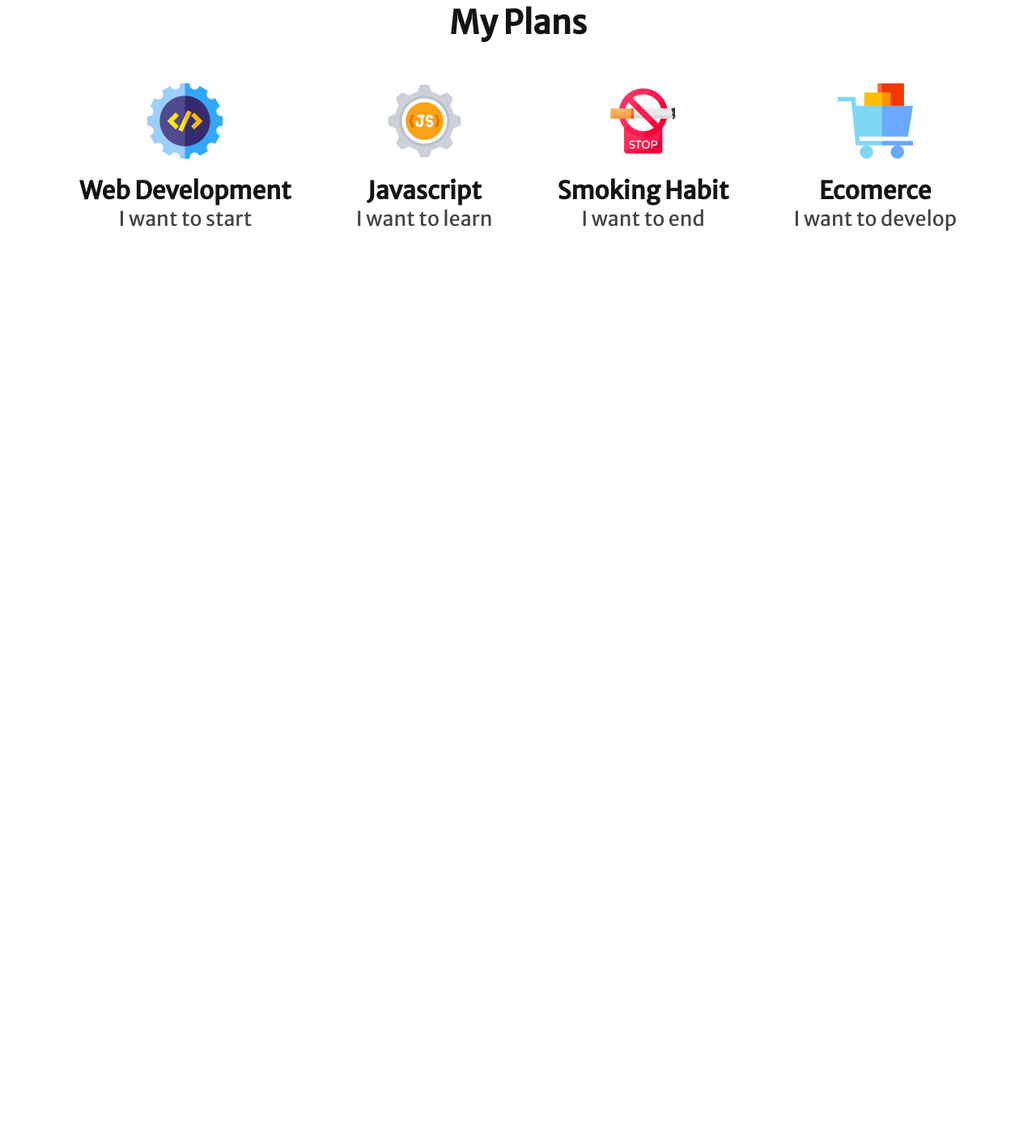
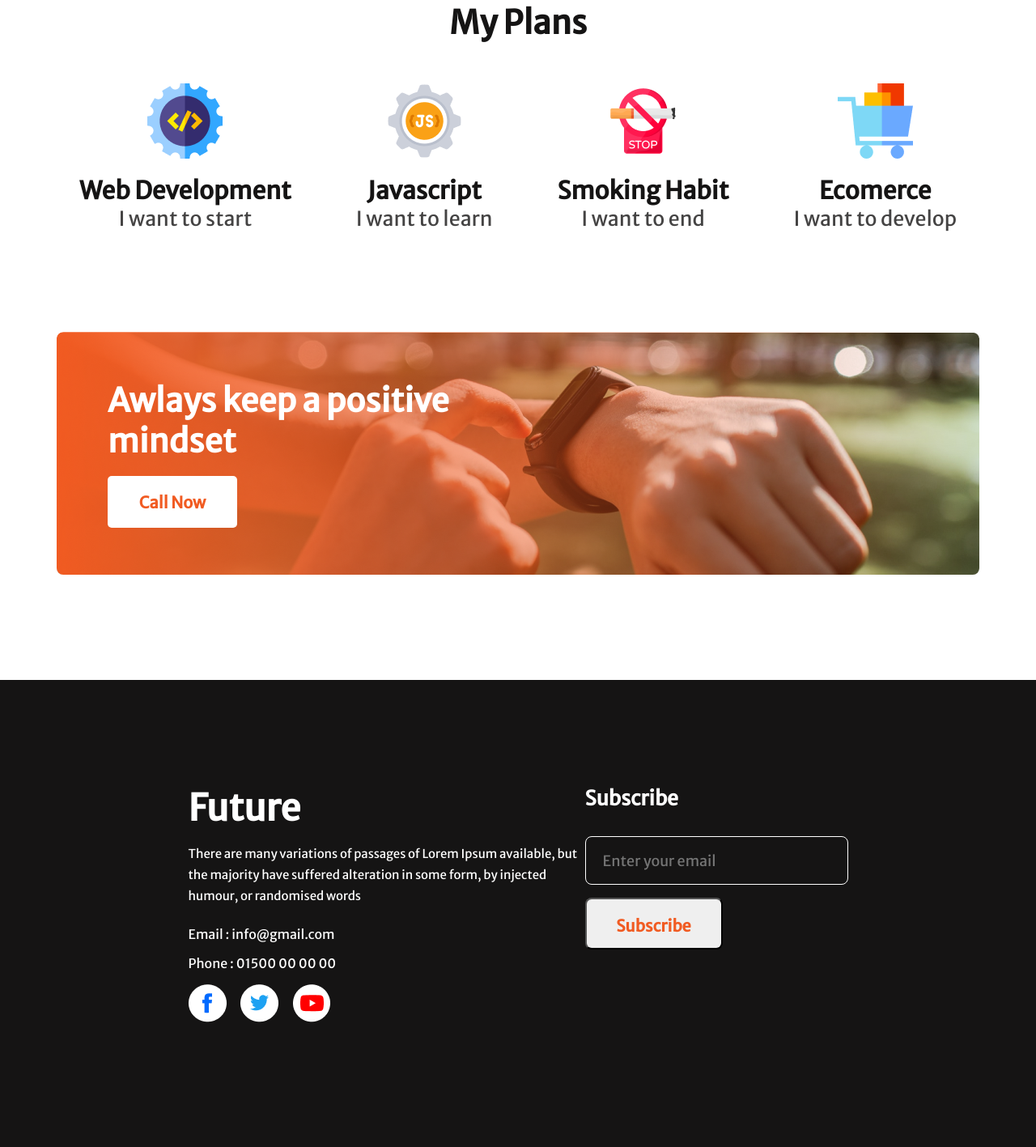
Before and after one commit to abniju/ProgrammingHero-Assignment01, a plain HTML site: page index.html in a window 1280 px wide. Shown: the part 1831-3248 px from the top of the page at 81% size. Before the commit the page ends 2117 px from the top, so only its background shows below. Drawn offline with Linux system fonts and the light colour scheme.

Commit message:
Project Done

```diff
--- a/index.html
+++ b/index.html
@@ -1,14 +1,13 @@
 <!DOCTYPE html>
 <html lang="en">
   <head>
-    <meta charset="UTF-8">
-    <meta http-equiv="X-UA-Compatible" content="IE=edge">
-    <meta name="viewport" content="width=device-width, initial-scale=1.0">
+    <meta charset="UTF-8" />
+    <meta http-equiv="X-UA-Compatible" content="IE=edge" />
+    <meta name="viewport" content="width=device-width, initial-scale=1.0" />
     <title>New Year New Me</title>
-    <link rel="stylesheet" href="style.css">
+    <link rel="stylesheet" href="style.css" />
   </head>
   <body>
-
     <!-- Header section -->
 
     <header>
@@ -17,7 +16,9 @@
           All Thinks Are Possible If You believe
         </h1>
         <p class="header-section-description">
-                There are many variations of passages of Lorem Ipsum available, but the majority have suffered alteration in some form, by injected humour, or randomised words
+          There are many variations of passages of Lorem Ipsum available, but
+          the majority have suffered alteration in some form, by injected
+          humour, or randomised words
         </p>
         <button class="header-button btn">Contact Us</button>
       </div>
@@ -28,23 +29,26 @@
     <!-- Main section -->
 
     <main>
-
       <!-- My failure of previous year section -->
 
       <div class="failure-section">
-            <img src="images/person.png" alt="" class="failure-section-image">
+        <img src="images/person.png" alt="" class="failure-section-image" />
         <div class="failure-section-text">
-                <h1 class="failure-section-title">
-                    My failures of previous year
-                </h1>
+          <h1 class="failure-section-title">My failures of previous year</h1>
           <p class="failure-section-paragraph">
-                    Contrary to popular belief, Lorem Ipsum is not simply random text. It has roots in a piece of classical Latin literature from 45 BC, making it over 2000 years old. Richard McClintock.
+            Contrary to popular belief, Lorem Ipsum is not simply random text.
+            It has roots in a piece of classical Latin literature from 45 BC,
+            making it over 2000 years old. Richard McClintock.
           </p>
           <ul class="failure-section-list">
-                    <li class="list-item">Contrary to popular belief, is not simply.</li>
+            <li class="list-item">
+              Contrary to popular belief, is not simply.
+            </li>
             <li class="list-item">Contrary to popular belief.</li>
             <li class="list-item">Contrary to popular , is not simply.</li>
-                    <li class="list-item">Contrary to popular belief, is not simply.</li>
+            <li class="list-item">
+              Contrary to popular belief, is not simply.
+            </li>
             <li class="list-item">Contrary to popular simply.</li>
           </ul>
         </div>
@@ -53,27 +57,25 @@
       <!-- My Plans -->
 
       <div class="my-plan">
-                <h1 class="my-plan-section-title">
-                    My Plans
-                </h1>
+        <h1 class="my-plan-section-title">My Plans</h1>
         <div class="plan-list">
           <div class="web-development">
-                        <img src="images/icons/web.png" alt="" class="plan-image">
+            <img src="images/icons/web.png" alt="" class="plan-image" />
             <h1 class="plan-title">Web Development</h1>
             <p class="plan-details">I want to start</p>
           </div>
           <div class="javascript">
-                        <img src="images/icons/js.png" alt="" class="plan-image">
+            <img src="images/icons/js.png" alt="" class="plan-image" />
             <h1 class="plan-title">Javascript</h1>
             <p class="plan-details">I want to learn</p>
           </div>
           <div class="smoking">
-                        <img src="images/icons/smoke.png" alt="" class="plan-image">
+            <img src="images/icons/smoke.png" alt="" class="plan-image" />
             <h1 class="plan-title">Smoking Habit</h1>
             <p class="plan-details">I want to end</p>
           </div>
           <div class="ecomerce">
-                        <img src="images/icons/ecom.png" alt="" class="plan-image">
+            <img src="images/icons/ecom.png" alt="" class="plan-image" />
             <h1 class="plan-title">Ecomerce</h1>
             <p class="plan-details">I want to develop</p>
           </div>
@@ -82,14 +84,65 @@
 
       <!-- Call now banner -->
 
+      <div class="call-now">
+        <h1 class="call-now-title">Awlays keep a positive mindset</h1>
+        <button class="call-now-button">Call Now</button>
+      </div>
+    </main>
 
-    </main>
+    <!-- End of main section -->
 
     <!-- footer section -->
 
     <footer>
-
+      <div class="footer">
+        <div class="info">
+          <h1 class="info-title">Future</h1>
+          <p class="info-paragraph">
+            There are many variations of passages of Lorem Ipsum available, but
+            the majority have suffered alteration in some form, by injected
+            humour, or randomised words
+          </p>
+          <h6 class="contact-info">Email : info@gmail.com</h6>
+          <h6 class="contact-info">Phone : 01500 00 00 00</h6>
+          <div class="socials">
+            <img src="images/icons/fb.png" alt="" class="social-icons" /><img
+              src=""
+              alt=""
+              class="social-icons"
+            /><img src="" alt="" class="social-icons" />
+            <img
+              src="images/icons/twitter.png"
+              alt=""
+              class="social-icons"
+            /><img src="" alt="" class="social-icons" /><img
+              src=""
+              alt=""
+              class="social-icons"
+            />
+            <img
+              src="images/icons/youtube.png"
+              alt=""
+              class="social-icons"
+            /><img src="" alt="" class="social-icons" /><img
+              src=""
+              alt=""
+              class="social-icons"
+            />
+          </div>
+        </div>
+        <div class="form">
+          <h3 class="form-title">Subscribe</h3>
+          <input
+            type="email"
+            class="form-box"
+            placeholder="Enter your email"
+          /><br />
+          <button class="form-btn">Subscribe</button>
+        </div>
+      </div>
     </footer>
 
+    <!-- End of footer section -->
   </body>
 </html>
--- a/style.css
+++ b/style.css
@@ -1,41 +1,41 @@
-@import url('https://fonts.googleapis.com/css2?family=Merriweather+Sans&display=swap');
+@import url("https://fonts.googleapis.com/css2?family=Merriweather+Sans&display=swap");
 
-*{
+* {
   margin: 0;
   box-sizing: border-box;
-    font-family: 'Merriweather Sans', sans-serif;
+  font-family: "Merriweather Sans", sans-serif;
 }
 
-body{
+body {
   width: 100vw;
   height: 100vh;
 }
 
 /* Header section */
 
-.header-section{
+.header-section {
   width: 100%;
   height: 850px;
-    background-image:url(images/banner/banner2.png);
+  background-image: url(images/banner/banner2.png);
   background-repeat: no-repeat;
   background-size: cover;
   background-position: bottom;
 }
 
-.header-section-title{
+.header-section-title {
   width: 525px;
   height: 228px;
   font-size: 65px;
   line-height: 76px;
   font-weight: 700;
   text-align: right;
-    color:#151414;
+  color: #151414;
   position: absolute;
   top: 216px;
   right: 230px;
 }
 
-.header-section-description{
+.header-section-description {
   width: 494px;
   height: 78px;
   font-size: 15px;
@@ -48,10 +48,10 @@ body{
   right: 230px;
 }
 
-.btn{
+.btn {
   font-size: 20px;
   font-weight: 600;
-    background-color: #F15B22;
+  background-color: #f15b22;
   color: #ffffff;
   border: none;
   border-radius: 5px;
@@ -59,11 +59,11 @@ body{
   cursor: pointer;
 }
 
-.btn:hover{
-  background-color: #e65015 ;
+.btn:hover {
+  background-color: #e65015;
 }
 
-.header-button{
+.header-button {
   position: absolute;
   top: 578px;
   right: 230px;
@@ -71,13 +71,11 @@ body{
 
 /* End of header section */
 
-
 /* Main section */
-
 
 /* My failure of previous year */
 
-.failure-section-title{
+.failure-section-title {
   width: 288px;
   height: 94px;
   font-size: 40px;
@@ -86,7 +84,7 @@ body{
   color: #151414;
 }
 
-.failure-section-paragraph{
+.failure-section-paragraph {
   width: 416px;
   height: 104px;
   font-size: 15px;
@@ -96,37 +94,36 @@ body{
   margin-top: 24px;
 }
 
-.failure-section-list{
+.failure-section-list {
   color: #444343;
   font-size: 15px;
   margin-top: 16px;
 }
 
-.list-item{
+.list-item {
   list-style-position: outside;
   list-style-image: url(images/icons/tick.png);
   padding-left: 10px;
   margin-top: 8px;
 }
 
-.failure-section-text{
+.failure-section-text {
   margin-top: 369px;
 }
 
-.failure-section-image{
+.failure-section-image {
   margin-top: 130px;
   margin-right: 87px;
 }
 
-.failure-section{
+.failure-section {
   display: flex;
   justify-content: center;
 }
 
-
 /* My Plans */
 
-.my-plan-section-title{
+.my-plan-section-title {
   font-size: 40px;
   font-weight: 700;
   color: #151414;
@@ -134,7 +131,7 @@ body{
   margin-top: 130px;
 }
 
-.plan-title{
+.plan-title {
   font-size: 30px;
   font-weight: 700;
   color: #151414;
@@ -142,24 +139,135 @@ body{
   text-align: center;
 }
 
-.plan-image{
+.plan-image {
   display: block;
   margin-left: auto;
   margin-right: auto;
   margin-top: 50px;
 }
 
-.plan-details{
+.plan-details {
   font-size: 25px;
   font-weight: 500;
   color: #444343;
   text-align: center;
 }
 
-.plan-list{
+.plan-list {
   display: flex;
   justify-content: center;
   gap: 80px;
+  margin-bottom: 124px;
 }
 
 /* Call now banner */
+
+.call-now {
+  width: 1140px;
+  height: 300px;
+  border-radius: 8px;
+  background-image: url(images/gradient2.png), url(images/watch.png);
+  padding-top: 60px;
+  padding-left: 63px;
+  margin: 0 auto;
+}
+
+.call-now-title {
+  width: 459px;
+  height: 94px;
+  font-size: 40px;
+  color: white;
+  line-height: 50px;
+  font-weight: 700;
+  margin-bottom: 24px;
+}
+
+.call-now-button {
+  width: 160px;
+  height: 64px;
+  background-color: #ffffff;
+  border-radius: 5px;
+  border: none;
+  color: #f15b22;
+  font-size: 20px;
+  font-weight: 600;
+  padding: 20px 36px;
+  cursor: pointer;
+}
+
+.call-now-button:hover {
+  color: #444343;
+}
+
+/* End of main section */
+
+.footer {
+  width: 100%;
+  height: 577px;
+  background-color: #151414;
+  color: #ffffff;
+  margin-top: 130px;
+  padding: 130px 230px;
+  display: flex;
+  justify-content: space-around;
+}
+
+.info-title {
+  font-size: 45px;
+  margin-bottom: 16px;
+}
+
+.info-paragraph {
+  width: 485px;
+  height: 78px;
+  font-size: 15px;
+  line-height: 26px;
+  font-weight: 400;
+  margin-bottom: 24px;
+}
+
+.contact-info {
+  font-size: 16px;
+  font-weight: 400;
+  margin-bottom: 16px;
+}
+
+.social-icons {
+  padding-right: 5px;
+  cursor: pointer;
+}
+
+.form-title {
+  font-size: 25px;
+  font-weight: 600;
+  margin-bottom: 31px;
+}
+
+.form-box {
+  width: 325px;
+  height: 60px;
+  background-color: #151414;
+  border: 1px solid #ffffff;
+  border-radius: 8px;
+  font-size: 18px;
+  color: #ffffff;
+  padding: 0 21px;
+  margin-bottom: 16px;
+}
+
+.form-btn {
+  width: 170px;
+  height: 64px;
+  font-size: 20px;
+  font-weight: 600;
+  color: #f15b22;
+  cursor: pointer;
+  padding: 20px 36px;
+  border-radius: 8px;
+}
+
+.form-btn:hover {
+  color: #151414;
+}
+
+/* End */
```
Lines whose indentation alone changed are shown as unchanged.
